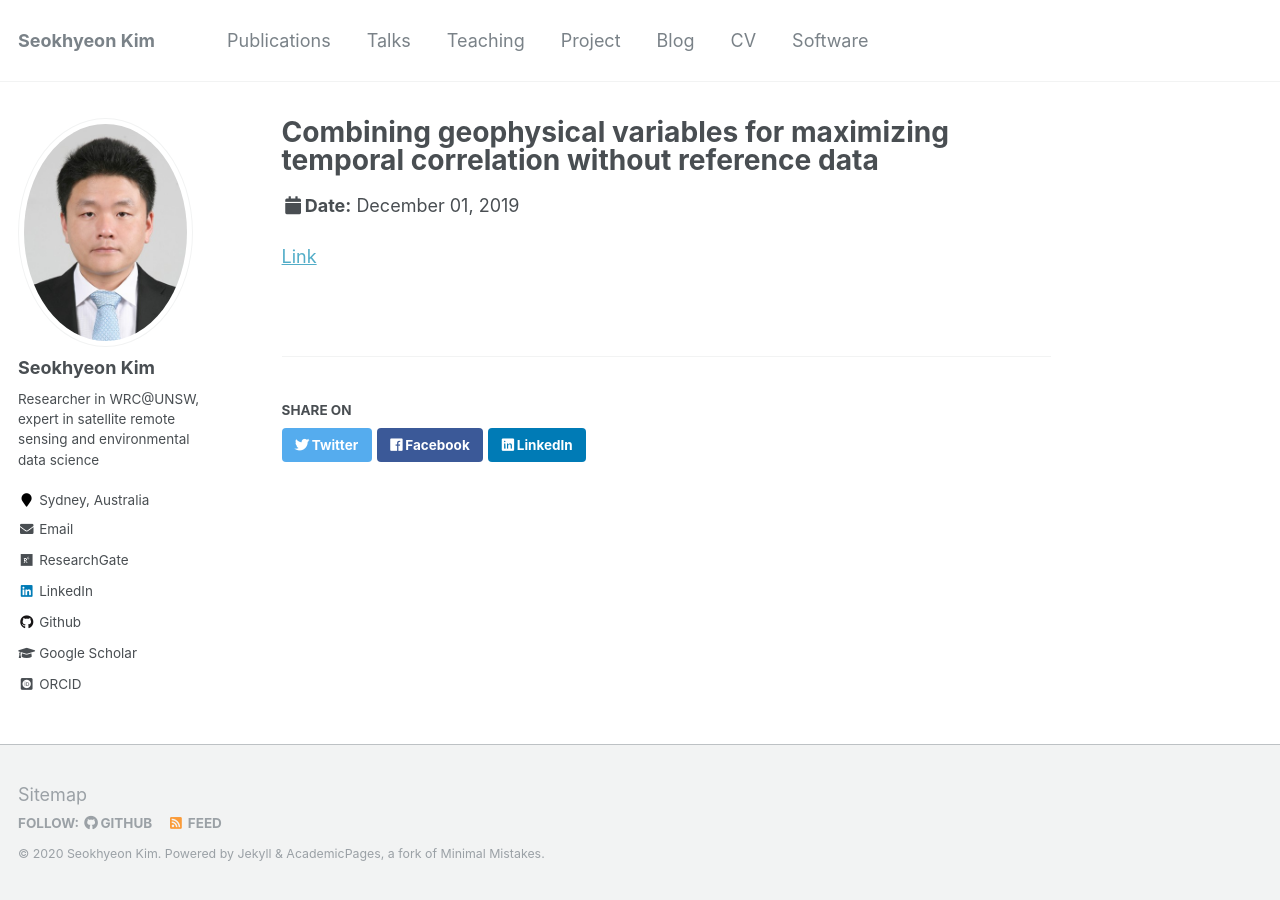
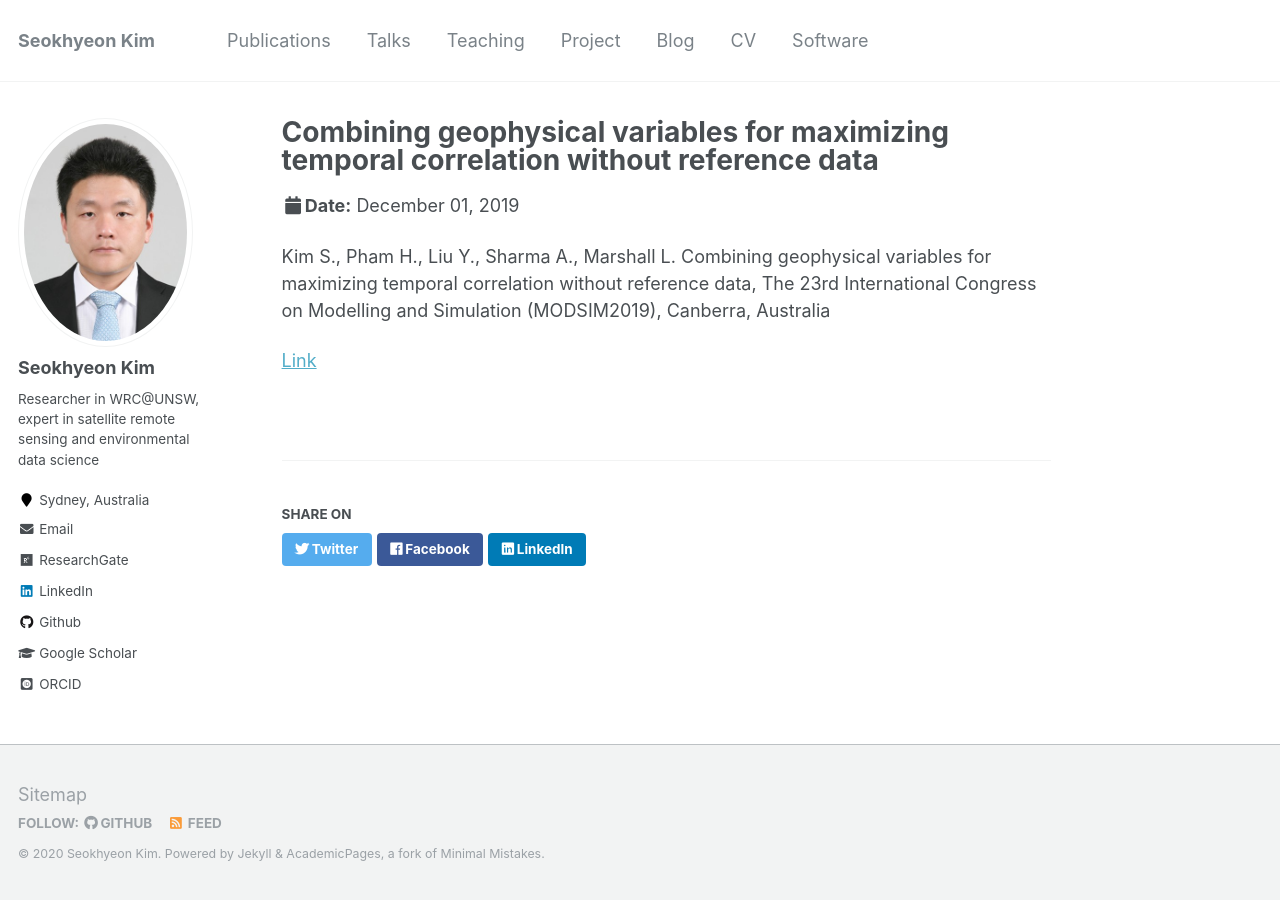
Before and after one commit to uawds/SanghoonJunWater.github.io, a Jekyll site: the page built from _talks/2019-12-01-talk-MODSIM.md, in a window 1280 px wide. Built offline with Jekyll 4.4.1, drawn with Linux system fonts in a browser that asks for light colours; some web fonts are replaced.

Commit message:
Update 2019-12-01-talk-MODSIM.md

```diff
--- a/_talks/2019-12-01-talk-MODSIM.md
+++ b/_talks/2019-12-01-talk-MODSIM.md
@@ -8,4 +8,6 @@ date: 2019-12-01
 location: "Canberra, Australia"
 ---
 
+Kim S., Pham H., Liu Y., Sharma A., Marshall L. Combining geophysical variables for maximizing temporal correlation without reference data, The 23rd International Congress on Modelling and Simulation (MODSIM2019), Canberra, Australia
+
 [Link](https://mssanz.org.au/modsim2019/documents/MODSIM2019_Book_of_Abstracts.pdf)
```
